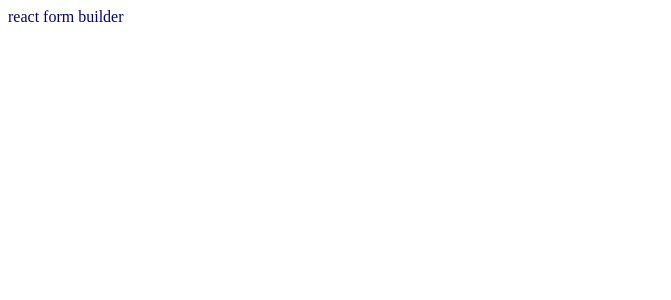
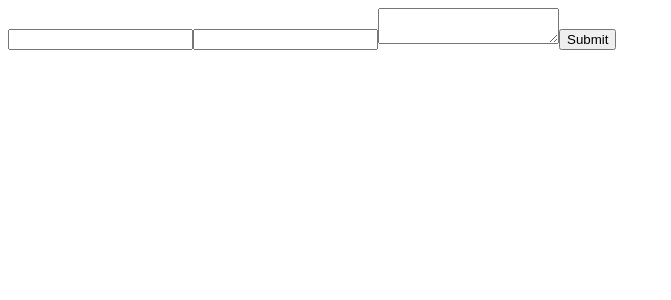
Before and after one commit to blueStragglr/react-form-builder, a React app: page / in a window 1280 px wide. Shown: the top 300 px of the page, without its empty margins (0-671 px from the left). Built offline with nearby package versions, Linux system fonts and the light colour scheme.

Commit message:
feat: implement basic nodes (sample) & data handling logic

```diff
--- a/package.json
+++ b/package.json
@@ -2,7 +2,7 @@
   "name": "react-form-builder",
   "version": "1.0.0",
   "description": "form UI components generator with React 18",
-  "main": "src/index.tsx",
+  "main": "src/app.tsx",
   "scripts": {
     "start": "webpack serve --port 3000",
     "bundle": "rimraf dist && rollup -c"
--- /dev/null
+++ b/src/Inputs/InputPropsBase.d.ts
@@ -0,0 +1,6 @@
+import React from 'react'
+
+export default interface InputPropsBase<T> extends React.HTMLProps<T> {
+  nodeKey: string
+  nodeUpdateHandler: (key: string, value: number) => void
+}
--- /dev/null
+++ b/src/Inputs/LongTextInput.tsx
@@ -0,0 +1,13 @@
+import React from 'react';
+import InputPropsBase from './InputPropsBase'
+
+const LongTextInput: React.FC<InputPropsBase<HTMLTextAreaElement>> = (props ) => {
+
+  const onChangeHandler = (e: any) => {
+    props.nodeUpdateHandler(props.nodeKey, e.target.value)
+  }
+
+  return (<textarea onChange={onChangeHandler}/>)
+}
+
+export default LongTextInput
--- /dev/null
+++ b/src/Inputs/NumberInput.tsx
@@ -0,0 +1,13 @@
+import React from 'react';
+import InputPropsBase from './InputPropsBase'
+
+const NumberInput: React.FC<InputPropsBase<HTMLInputElement>> = (props ) => {
+
+  const onChangeHandler = (e: any) => {
+    props.nodeUpdateHandler(props.nodeKey, e.target.value)
+  }
+
+  return (<input onChange={onChangeHandler} type="number"/>)
+}
+
+export default NumberInput
--- /dev/null
+++ b/src/Inputs/TextInput.tsx
@@ -0,0 +1,13 @@
+import React from 'react';
+import InputPropsBase from './InputPropsBase'
+
+const TextInput: React.FC<InputPropsBase<HTMLInputElement>> = (props ) => {
+
+  const onChangeHandler = (e: any) => {
+    props.nodeUpdateHandler(props.nodeKey, e.target.value)
+  }
+
+  return (<input onChange={onChangeHandler} type="text"/>)
+}
+
+export default TextInput
--- a/src/app.tsx
+++ b/src/app.tsx
@@ -1,17 +1,64 @@
-import React from 'react'
+import React, { useCallback, useEffect, useRef } from 'react'
 import { InputNode } from './types'
+import TextInput from './Inputs/TextInput'
+import NumberInput from './Inputs/NumberInput'
+import LongTextInput from './Inputs/LongTextInput'
 
 interface ReactFormBuilderProps {
   InputNodes: InputNode[]
+  onSubmit: (data: Record<string, unknown>) => void
+  submitButtonText?: string
 }
 
-const ReactFormBuilder: React.FC<ReactFormBuilderProps> = ({InputNodes}) => {
-  console.log(InputNodes)
+const ReactFormBuilder: React.FC<ReactFormBuilderProps> = ({
+     InputNodes,
+     onSubmit,
+     submitButtonText
+   }) => {
+
+  const formData = useRef<Record<string, unknown>>(InputNodes.reduce((prev, current) => {
+    return {
+      ...prev,
+      [current.key]: undefined
+    }
+  }, {} as Record<string, unknown>))
+
+  const submitHandler = (e: React.FormEvent) => {
+    onSubmit(formData.current)
+    e.preventDefault()
+  }
+
+  const nodeUpdateHandler = useCallback((key: string, value: unknown) => {
+    formData.current[key] = value
+  }, [InputNodes])
+
+  useEffect(() => {
+    const keyArray: string[] = InputNodes.map((inputNode: InputNode) => inputNode.key)
+    if (keyArray.some((item, index) => keyArray.indexOf(item) != index)) {
+      console.error('[React-form-builder] Error: duplicated node key detected. It may cause unexpected data format of `onSubmit`.')
+    }
+  })
 
   return (
-    <div className="App">
-      react form builder
-    </div>
+    <form className="App" onSubmit={submitHandler}>
+      <>
+        {InputNodes.map((inputNode: InputNode) => {
+          switch (inputNode.type) {
+            case 'text':
+              return <TextInput key={inputNode.key} nodeKey={inputNode.key} nodeUpdateHandler={nodeUpdateHandler}/>
+            case 'number':
+              return <NumberInput key={inputNode.key} nodeKey={inputNode.key} nodeUpdateHandler={nodeUpdateHandler}/>
+            case 'longText':
+              return <LongTextInput key={inputNode.key} nodeKey={inputNode.key} nodeUpdateHandler={nodeUpdateHandler}/>
+            default:
+              return <React.Fragment>Invalid input type. ({inputNode})</React.Fragment>
+          }
+        })}
+        <button>
+          { submitButtonText || 'Submit' }
+        </button>
+      </>
+    </form>
   )
 }
 
--- a/src/global.css
+++ b/src/global.css
@@ -1,3 +1,3 @@
 body {
-  color: darkblue;
+  color: #333;
 }
--- a/src/index.tsx
+++ b/src/index.tsx
@@ -1,9 +1,39 @@
 import React from 'react'
-import ReactDOM from 'react-dom'
 import './global.css'
 import App from './app'
+import { InputNode } from './types'
+import { createRoot } from 'react-dom/client'
 
-ReactDOM.render(
-  <App InputNodes={[]}/>,
-document.getElementById('app-root'),
+const inputNodes: InputNode[] = [
+  {
+    key: 'name',
+    type: 'text'
+  },
+  {
+    key: 'age',
+    type: 'number'
+  },
+  {
+    key: 'about',
+    type: 'longText',
+  },
+]
+
+
+let $REACT_ROOT = document.getElementById("app-root");
+
+if ($REACT_ROOT === null){
+  console.log('null!')
+  $REACT_ROOT = document.createElement('div')
+  $REACT_ROOT.setAttribute("id", "app-root");
+  console.log($REACT_ROOT)
+}
+
+const root = createRoot($REACT_ROOT);
+
+root.render(
+  <App
+    InputNodes={inputNodes}
+    onSubmit={ (data) => { console.log(data) } }
+  />
 )
```
Also changed, not shown: src/types.ts (+9 -1 lines).
